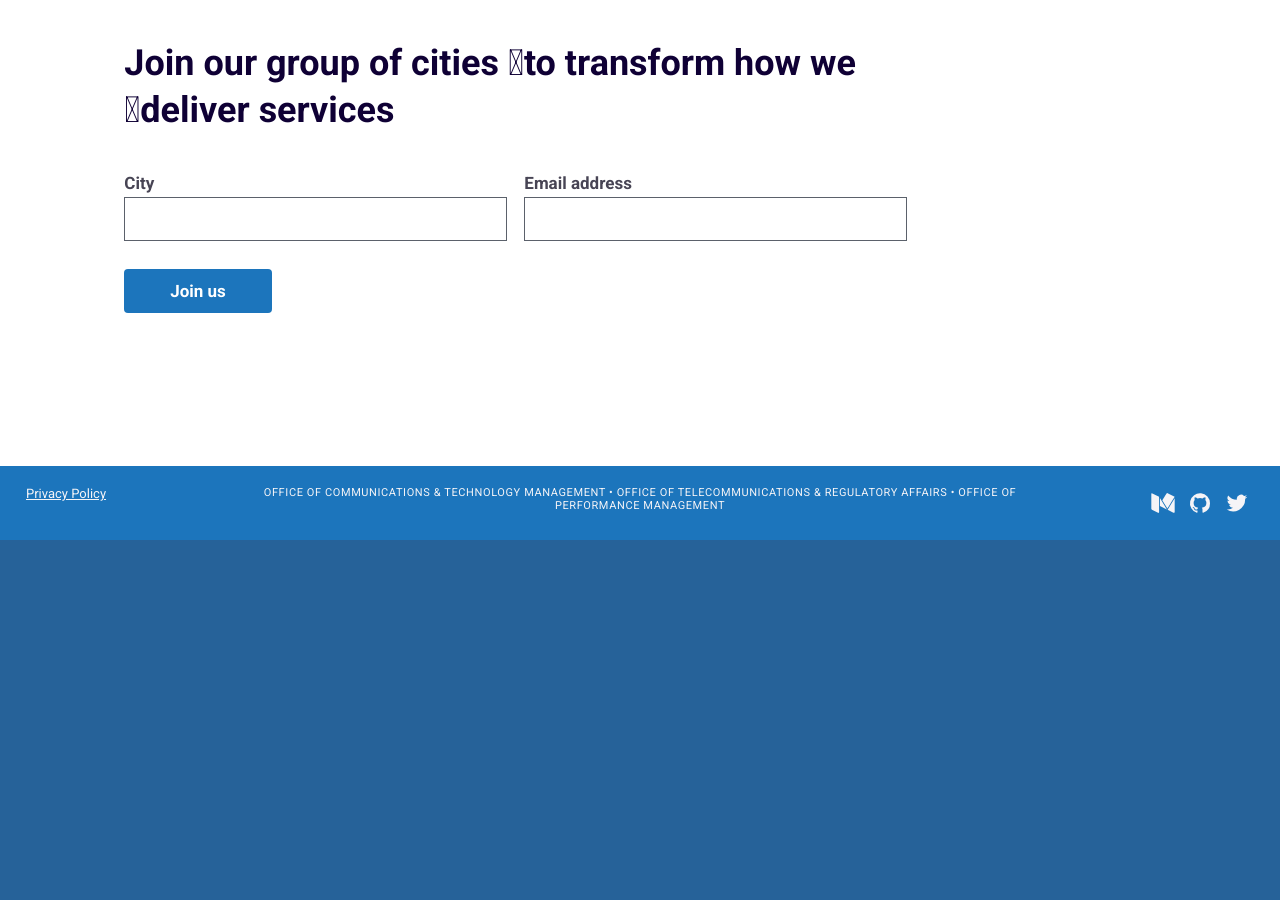
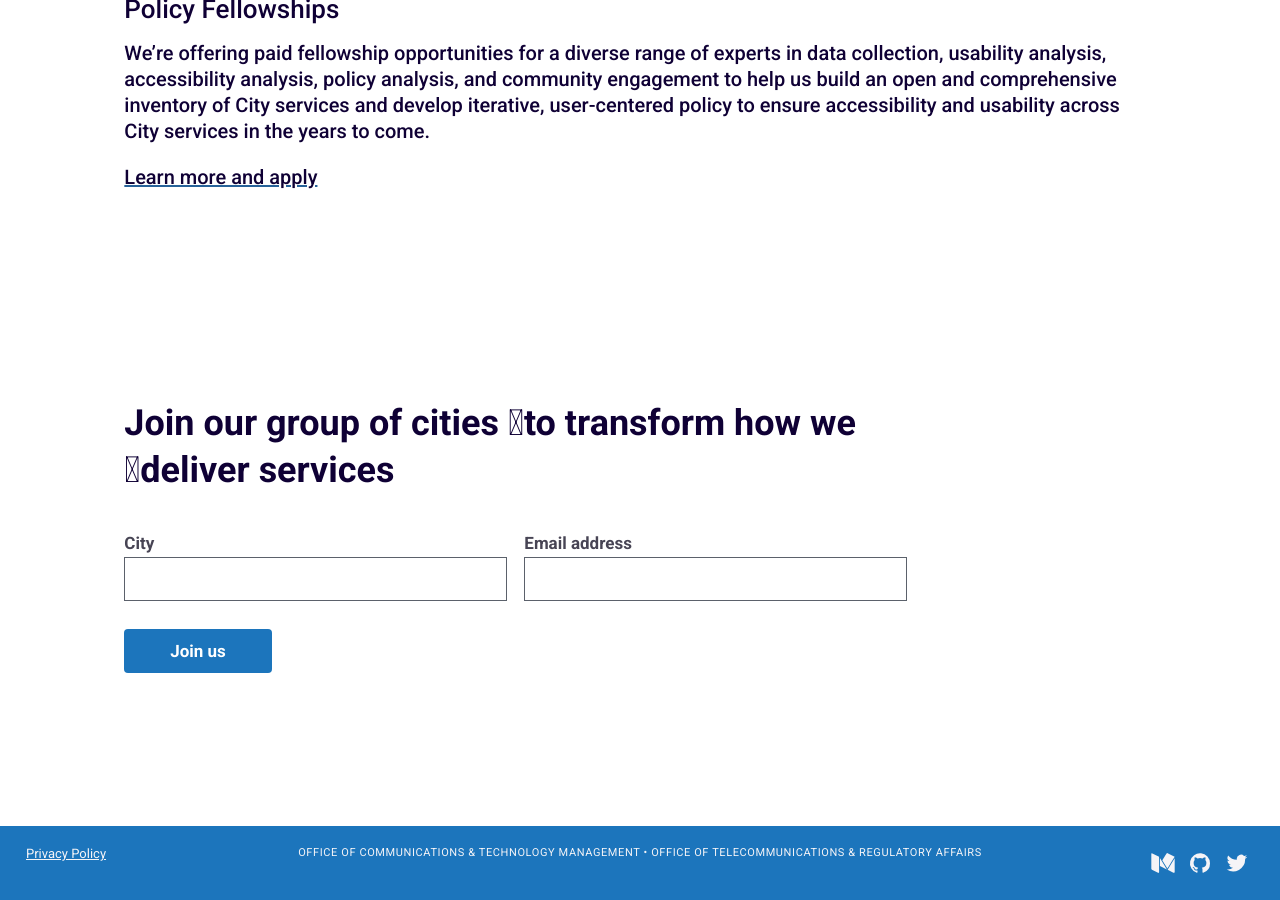
Before and after one commit to cityofaustin/policy-team, a Jekyll site: the page built from index.md, in a window 1280 px wide and 900 px high, scrolled down 1806 px. Built offline with Jekyll 4.4.1, drawn with Linux system fonts in a browser that asks for light colours; comment, search, counter and statistics services are not loaded; before the commit the page ends 2346 px from its top, so only the background shows below that.

```diff
--- a/_data/labels.yaml
+++ b/_data/labels.yaml
@@ -9,7 +9,7 @@ last_revision_prefix: Updated
 # footer_lede: We need top talent to design and deliver better services.
 # footer_button_text: Join us
 # footer_button_path: /join
-footer_credits: Office of Communications & Technology Management  •  Office of Telecommunications & Regulatory Affairs  •  Office of Performance Management
+footer_credits: Office of Communications & Technology Management  •  Office of Telecommunications & Regulatory Affairs
 site_nav:
 
 # social_icons:
--- a/_layouts/landing-page.html
+++ b/_layouts/landing-page.html
@@ -2,6 +2,7 @@
 layout: default
 ---
 
+<section class="page-photo-header center-xs"></section>
 
 
 <section class="page-section" id="intro">
```
Also changed, not shown: index.md (+1 -0 lines), assets/img/home.jpg, 1 other file.
